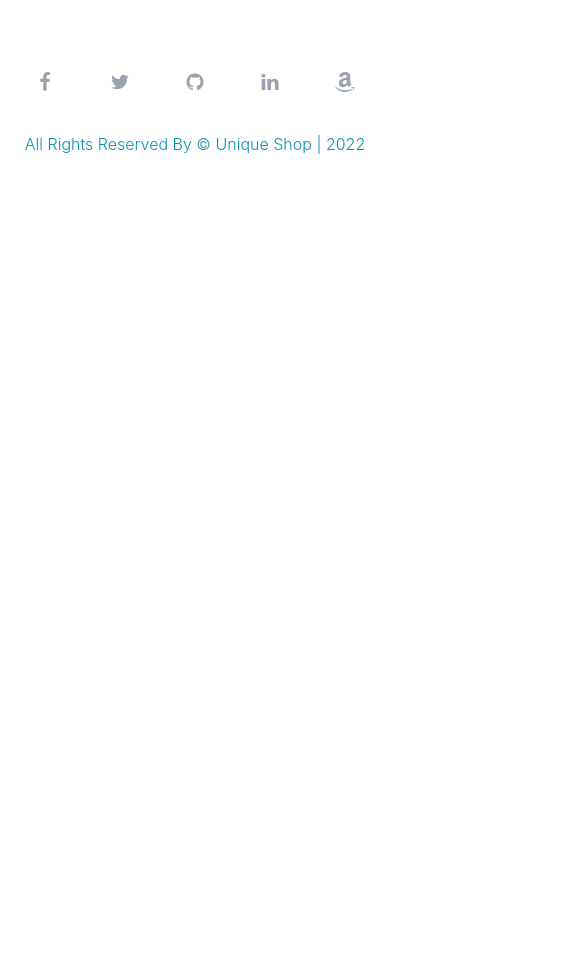
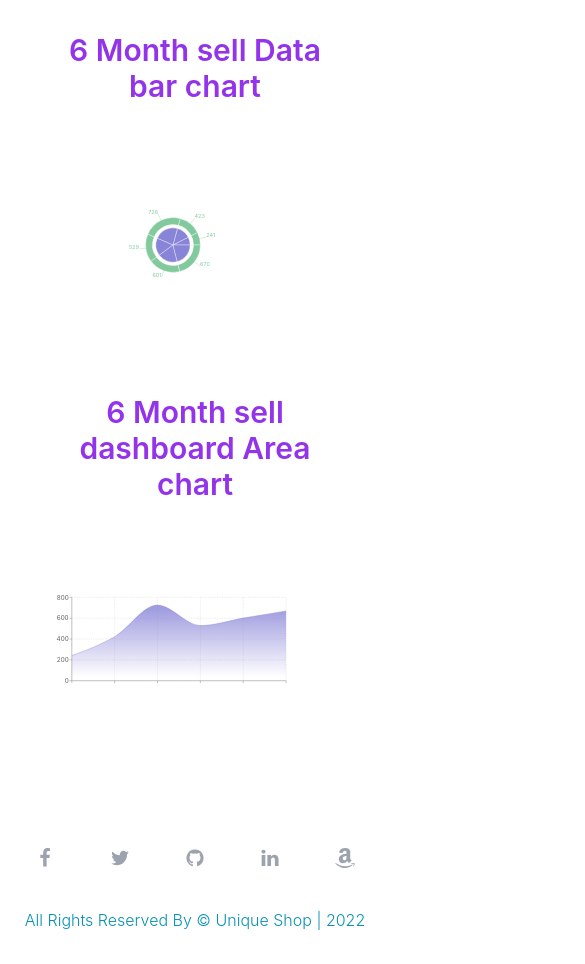
Before and after one commit to Tanvir-Alam625/product-analysis-website-unique-shop, a React (Create React App) app: page /dashboard in a window 390 px wide. Shown: the part 1000-1964 px from the top of the page, 585 px wide, since content can reach past the window. Before the commit the page ends 1188 px from the top, so only its background shows below. Built offline with nearby package versions, Linux system fonts and the light colour scheme.

Commit message:
Dashboard done

```diff
--- /dev/null
+++ b/src/components/Dashboard/Dashboard.css
@@ -0,0 +1,5 @@
+@media (max-width: 500px) {
+    .responsive{
+        width: 250px !important;
+    }
+}
--- a/src/components/Dashboard/Dashboard.js
+++ b/src/components/Dashboard/Dashboard.js
@@ -8,7 +8,12 @@ import {
   Tooltip,
   BarChart,
   Bar,
+  PieChart,
+  Pie,
+  AreaChart,
+  Area,
 } from "recharts";
+import "./Dashboard.css";
 const Dashboard = () => {
   const [chart, setChart] = useState([]);
   useEffect(() => {
@@ -17,10 +22,11 @@ const Dashboard = () => {
       .then((res) => res.json())
       .then((data) => setChart(data));
   }, []);
+
   const data = [...chart];
 
   return (
-    <div className="grid grid-cols-1 lg:grid-cols-2 mt-12 justify-center px-12 gap-2">
+    <div className="grid grid-cols-1 lg:grid-cols-2 my-12 justify-center items-center px-12 gap-2">
       {/* line chart revenue  */}
       <div className="revenue-line">
         <h2 className="text-3xl text-center font-semibold text-purple-600 my-4">
@@ -30,6 +36,7 @@ const Dashboard = () => {
           width={600}
           height={300}
           data={data}
+          className="responsive"
           margin={{ top: 5, right: 20, bottom: 5, left: 0 }}
         >
           <Line type="monotone" dataKey="sell" stroke="#8884d8" />
@@ -44,7 +51,7 @@ const Dashboard = () => {
         <h3 className="text-3xl text-center font-semibold text-purple-600 my-4">
           6 Month sell dashboard white Bar-chart
         </h3>
-        <BarChart width={600} height={300} data={data}>
+        <BarChart width={600} height={300} data={data} className="responsive">
           <XAxis dataKey="month" stroke="#8884d8" />
           <YAxis dataKey="investment" />
           <Tooltip />
@@ -52,6 +59,77 @@ const Dashboard = () => {
           <Bar dataKey="sell" fill="#8884d8" barSize={30} />
         </BarChart>
       </div>
+      {/* pie chart sell data  */}
+      <div className="pie-data">
+        <h2 className="text-3xl text-center font-semibold text-purple-600 my-4">
+          6 Month sell Data bar chart
+        </h2>
+        <PieChart width={730} height={250} className="responsive">
+          <Pie
+            data={data}
+            dataKey="sell"
+            nameKey="name"
+            cx="50%"
+            cy="50%"
+            outerRadius={50}
+            fill="#8884d8"
+          />
+          <Pie
+            data={data}
+            dataKey="sell"
+            nameKey="name"
+            cx="50%"
+            cy="50%"
+            innerRadius={60}
+            outerRadius={80}
+            fill="#82ca9d"
+            label
+          />
+          <Tooltip />
+        </PieChart>
+      </div>
+      {/* area multiple  line chart  */}
+      <div className="areaLineChart">
+        <h3 className="text-3xl text-center font-semibold text-purple-600 my-4">
+          6 Month sell dashboard Area chart
+        </h3>
+        <AreaChart
+          className="responsive"
+          width={630}
+          height={250}
+          data={chart}
+          margin={{ top: 10, right: 30, left: 0, bottom: 0 }}
+        >
+          <defs>
+            <linearGradient id="colorUv" x1="0" y1="0" x2="0" y2="1">
+              <stop offset="5%" stopColor="#8884d8" stopOpacity={0.8} />
+              <stop offset="95%" stopColor="#8884d8" stopOpacity={0} />
+            </linearGradient>
+            <linearGradient id="colorPv" x1="0" y1="0" x2="0" y2="1">
+              <stop offset="5%" stopColor="#82ca9d" stopOpacity={0.8} />
+              <stop offset="95%" stopColor="#82ca9d" stopOpacity={0} />
+            </linearGradient>
+          </defs>
+          <XAxis dataKey="name" />
+          <YAxis dataKey="investment" />
+          <CartesianGrid strokeDasharray="3 3" />
+          <Tooltip />
+          <Area
+            type="monotone"
+            dataKey="sell"
+            stroke="#8884d8"
+            fillOpacity={1}
+            fill="url(#colorUv)"
+          />
+          <Area
+            type="monotone"
+            dataKey="revenue"
+            stroke="#82ca9d"
+            fillOpacity={1}
+            fill="url(#colorPv)"
+          />
+        </AreaChart>
+      </div>
     </div>
   );
 };
```
